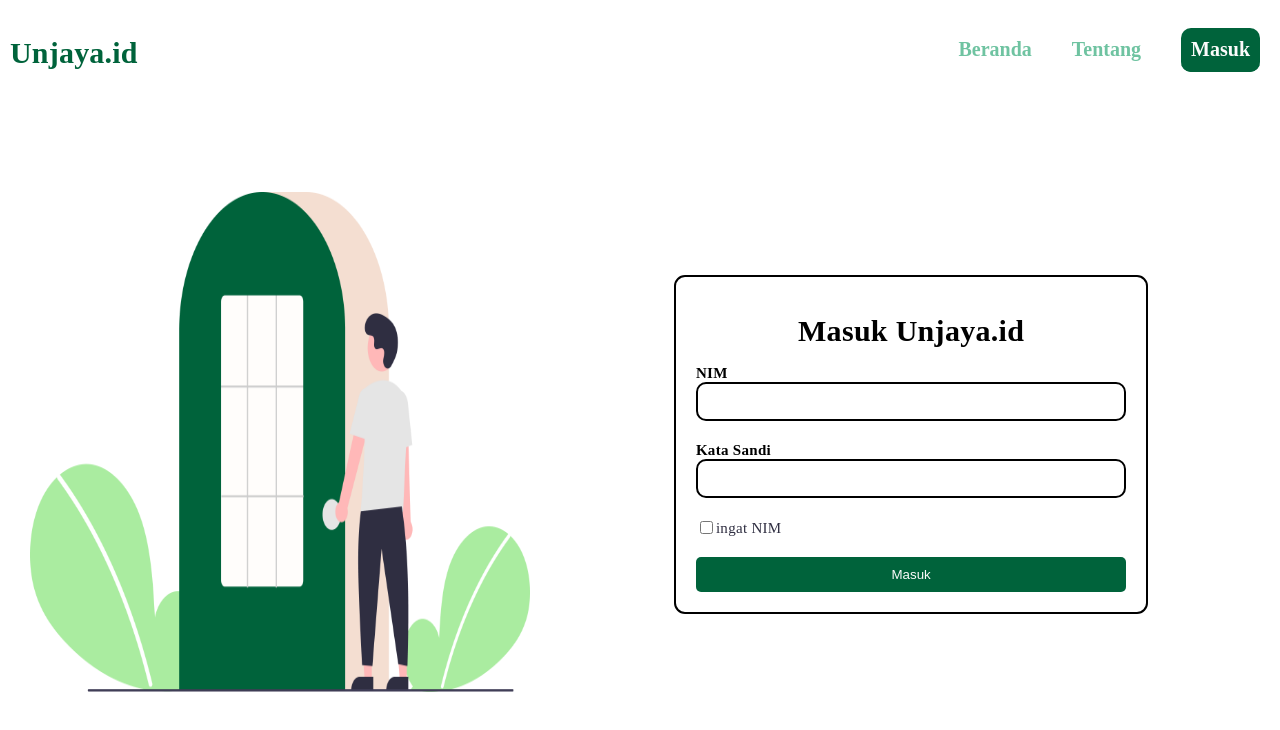
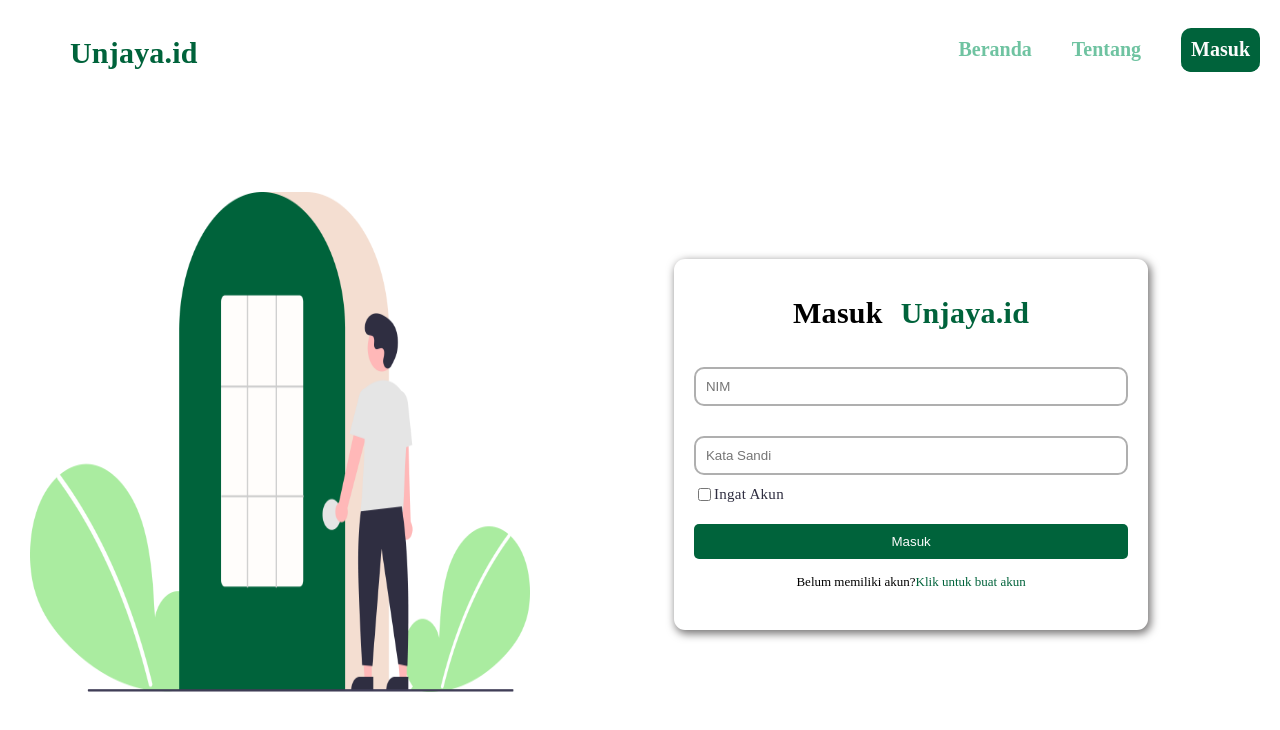
Before and after one commit to SokKanaTorajd/fe-unjaya-short-url, a Next.js app: page /login in a window 1280 px wide. Shown: the top 730 px of the page. Built offline with nearby package versions, Linux system fonts and the light colour scheme.

Commit message:
update-auth

```diff
--- a/pages/login.js
+++ b/pages/login.js
@@ -1,42 +1,95 @@
 import Link from 'next/link'
 import Image from 'next/image'
 import HeaderL from '../components/HeaderLogin'
+function Login(){
 
+    function toRegister(){
+       const buat = document.getElementById('buatAkun')
+       buat.style.display = "block";
+       document.body.style.backgroundColor = "rgba(0,0,0,0.4)";
+    }
+    function close(){
+        const tutup = document.getElementById('buatAkun')
+        document.body.style.backgroundColor = "#ffffff";
+        tutup.style.display = "none";
+    }
 
-function Login(){
+   function success(){
+    const tutup = document.getElementById('buatAkun')
+    const sukses = document.getElementById('success')
+    document.body.style.backgroundColor = "rgba(0,0,0,0.4)";
+        sukses.style.display = "block";
+        tutup.style.display = "none";
+    }
+
     return(
         <>
+        <div id="bod">
         <div className="grid-2">
             <div className="image">
                 <Image alt='login' src="/login.png" width={500} height={500}/>
             </div>
             <div className="masuk">
-                <h2 className="title">Masuk Unjaya.id</h2>
-                <form method="post">
+                <h2 className="title">Masuk <span className="unjaya">Unjaya.id</span></h2>
+                <form method="post" spellcheck="false">
                     <div className="form-group">
-                        <label name="nim">NIM</label>
-                        <input type="text" name="nim" className="form-control"/>
+                        <input type="text" name="nim" placeholder="NIM" className="form-control"/>
                     </div>
                     <div className="form-group">
-                        <label name="password">Kata Sandi</label>
-                        <input type="text" name="password" className="form-control"/>
+                        <input type="text" name="password" placeholder="Kata Sandi" className="form-control"/>
                     </div>
                     <div className="ingat">
-                    <input type="checkbox" name="ingat"/> <label>ingat NIM</label>
+                    <input type="checkbox" name="ingat"/> <label>Ingat Akun</label>
                     </div>
-
                     <div className="form-group">
                         <button type="submit" name="masuk" className="btn-masuk">Masuk</button>
+                        <div class="buat-akun">Belum memiliki akun?
+                        <span class="klik-akun" onClick={toRegister}>Klik untuk buat akun</span>
+                        </div>
+                        <p></p>
                     </div>
                 </form>
             </div>
         </div>
+
+        <div className="buatAkun" id="buatAkun">
+            <div class="cl" onClick={close}>&times;</div>
+            <div className="header">
+                <h2 className="title">Buat Akun <br/><span className="unjaya">Unjaya.id</span> </h2>
+            </div>
+                <form method="post" spellcheck="false">
+                    <div className="form-group">
+                        <input type="text" name="email" placeholder="Email" className="form-control"/>
+                    </div>
+                    <div className="form-group">
+                        <input type="text" name="username" placeholder="Username" className="form-control"/>
+                    </div>
+                    <div className="form-group">
+                        <input type="text" name="nama_lengkap" placeholder="NIM" className="form-control"/>
+                    </div>
+                    <div className="form-group">
+                        <input type="password" name="password" placeholder="Kata Sandi" className="form-control"/>
+                    </div>
+                    <div className="form-group">
+                        <div class="buat-akun">
+                        Dengan mengklik Buat Akun, Anda menyetujui Ketentuan, Kebijakan Data dan Kebijakan Cookie kami.
+                        </div>
+                        <button type="submit" name="masuk" onClick={success} className="btn-masuk">Masuk</button>
+                    </div>
+                </form>
+        </div>
+
+        <div className="sukses-alert" id="success">
+               <h2>Selamat</h2>
+               <Image src="/success.png" width={150} height={150} alt="i"/>
+               <p>Akun <span class="unjaya">Unjaya.id</span> <br/>Anda Berhasil Dibuat</p>
+
+        </div>
+
+    </div>
         </>
-    )
-}
-
+    )}
 export default Login
-
 Login.getLayout = function pageLayout(page){
     return(
     <>
--- a/styles/layout.css
+++ b/styles/layout.css
@@ -283,8 +283,55 @@
     top: 1051px;
 }
 
+/* login header*/
+.navLogin{
+    display: flex;
+    justify-content: space-between;
+    width: 100%;
+    left: 832px;
+}
+.navLogin h2{
+    font-weight: bold;
+    font-size: 30px;
+    line-height: 56px;
+    letter-spacing: 0.2px;
+    color: var(--green-color);
+    margin-left: 70px;
+}
+.navLogin>.right{
+    font-weight: 700px;
+    font-size: 20px;
+    text-align: center;
+    line-height: 18px;
+}
+.navLogin ul{
+    list-style-type: none;
+    display: flex;
+}
+.navLogin li{
+    margin: 20px;
+}
+.navLogin .active{
+    color: var(--green-color);
+    border-bottom: 2px solid var(--green-color);
+    padding: 10px;
+    border-radius: 10px;
+    color: var(--white-color);
+    background: var(--green-color);
+}
+.navLogin a{
+    text-decoration: none;
+    font-weight: 700;
+    color: var(--green-color2);
+}
+.navLogin .active{
+    padding: 10px;
+    border-radius: 10px;
+    color: var(--white-color);
+    background: var(--green-color);
+}
 
-/* login */
+/* login isi */
 .grid-2{
     margin-top: 5%;
     display: grid;
@@ -302,10 +349,15 @@
     margin-top: 10%;
     margin: auto;
     width: 70%;
-    border: 2px solid black;
+    border: none;
+    box-shadow:  2px 3px 8px 1px #7a7878;
     border-radius: 11px;
     height: fit-content;
     padding: 20px;
+}
+.title>.unjaya{
+    color: var(--green-color);
+    margin-left: 10px;
 }
 .masuk>.title{
     font-style: normal;
@@ -333,13 +385,19 @@
 .form-group input{
     width: 100%;
     padding: 10px;
-    margin-bottom: 20px;
+    margin-top: 20px;
+    margin-bottom: 10px;
     left: 825px;
     top: 461px;
-    background: #FFFFFF;
-    border: 2.5px solid #000000;
+    /* background: #FFFFFF; */
+    border: 2.5px solid #afafaf;
     box-sizing: border-box;
     border-radius: 10px;
+    background-color: transparent;
+}
+input[type=text]:focus{
+    outline: 2.5px solid rgb(0, 164, 214);
+    border: none;
 }
 .ingat{
     font-style: normal;
@@ -361,7 +419,57 @@
     background-color: var(--green-color);
     width: 100%;
     border: none;
+    margin-bottom: 15px;
+    cursor: pointer;
 }
+.form-group>.buat-akun{
+    text-align: center;
+    font-size: 13px;
+}
+.buat-akun>.klik-akun{
+    color: var(--green-color);
+    cursor: pointer;
+}
+/* Buat Akun */
+.buatAkun{
+    display: none;
+    margin: auto;
+    background-color: #fefefe;
+    width: 35%;
+    border: none;
+    box-shadow:  2px 3px 8px 1px #7a7878;
+    border-radius: 11px;
+    height: fit-content;
+    padding: 0 20px;
+    position: fixed;
+    z-index: 1;
+    margin-top: 50px;
+    margin-left: 30%;
+    top: 0;
+    overflow: auto;
+}
+.buatAkun>.header{
+    width: 100%;
+}
+.buatAkun>.cl{
+    cursor: pointer;
+    margin-top: 20px;
+    text-align: right;
+}
+.buatAkun h2{
+    text-align: center;
+    color: black;
+}
+p.title{
+    color: black;
+}
+.title>.unjaya{
+    color: var(--green-color);
+}
+.buat-akun{
+    color: black;
+}
+
 
 /* footer */
 footer{
@@ -405,7 +513,37 @@
     color: #000000;
     padding: 0 10%;
     margin-bottom: 30px;
+}
 
+/* alert sukses */
+.sukses-alert{
+    display: none;
+    margin: auto;
+    background-color: #fefefe;
+    width: 23%;
+    border: none;
+    box-shadow:  2px 3px 8px 1px #7a7878;
+    border-radius: 11px;
+    height: fit-content;
+    padding: 0 20px;
+    position: fixed;
+    z-index: 1;
+    margin-top: 150px;
+    margin-left: 40%;
+    top: 0;
+    overflow: auto;
+    text-align: center;
+}
+.sukses-alert h2{
+    font-size: 30px;
+    color: black;
+}
+.sukses-alert p{
+    font-size: 20px;
+    color: black;
+}
+p> .unjaya{
+    color: var(--green-color);
 }
 
 @media(max-width:786px){
@@ -502,6 +640,22 @@
         left: 580px;
         top: 1051px;
     }
+     /* login header*/
+     .navLogin{
+         background-color: transparent;
+     }
+     .navLogin h2{
+        font-size: 25px;
+        margin-left: 70px;
+        color: var(--green-color);
+    }
+    .navLogin>.right{
+        font-size: 15px;
+    }
+    .navLogin li{
+        margin: 25px 10px;
+        padding: 0 1px;
+    }
     /* login */
     .grid-2{
         display: grid;
@@ -537,4 +691,12 @@
         padding: 0 5%;
         margin-bottom: 20px;
     }
+
+    /* buat akun */
+    .buatAkun{
+        width: 50%;
+    }
+    .sukses-alert{
+        width: 40%;
+    }
 }
```
Also changed, not shown: public/success.png (added).
